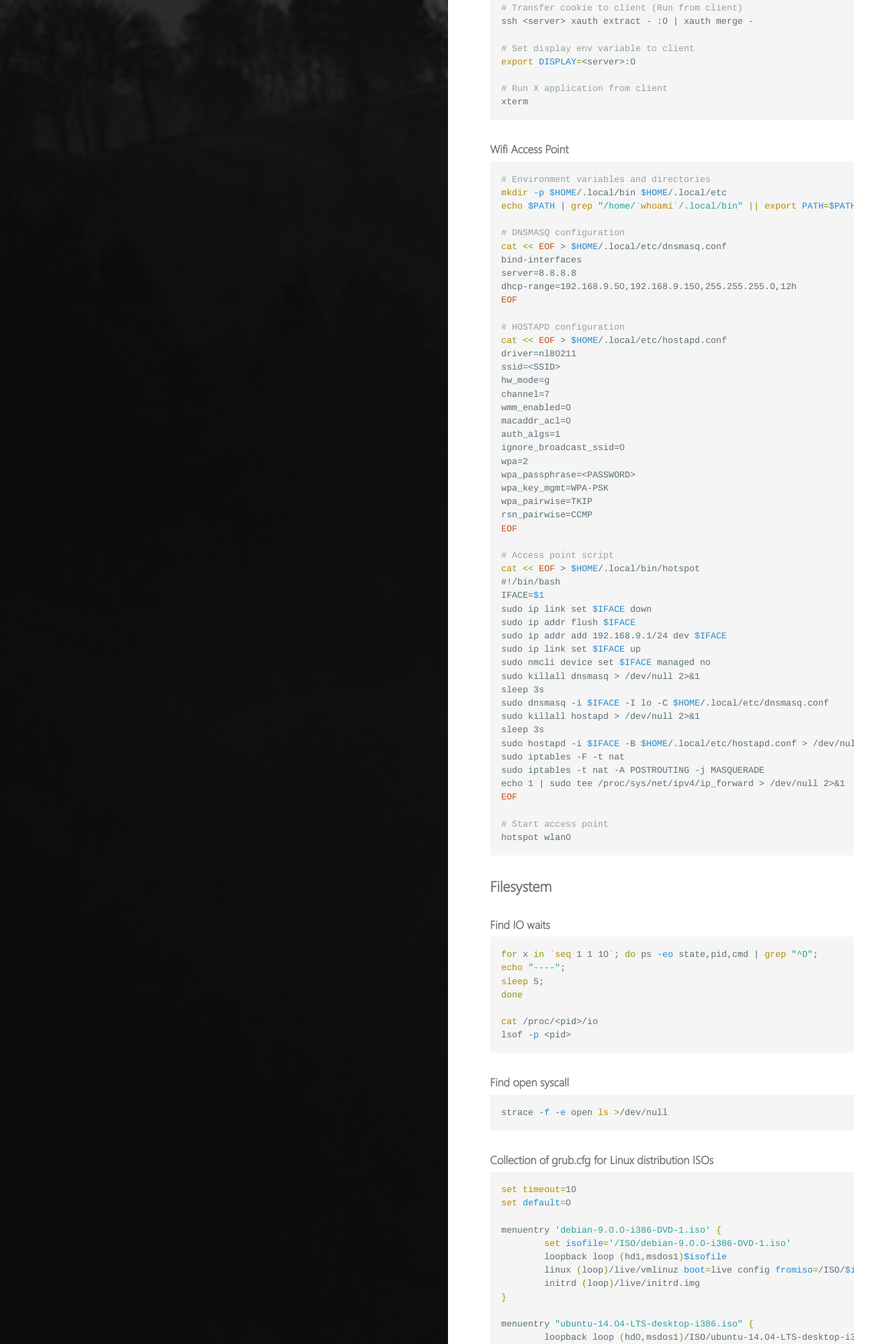
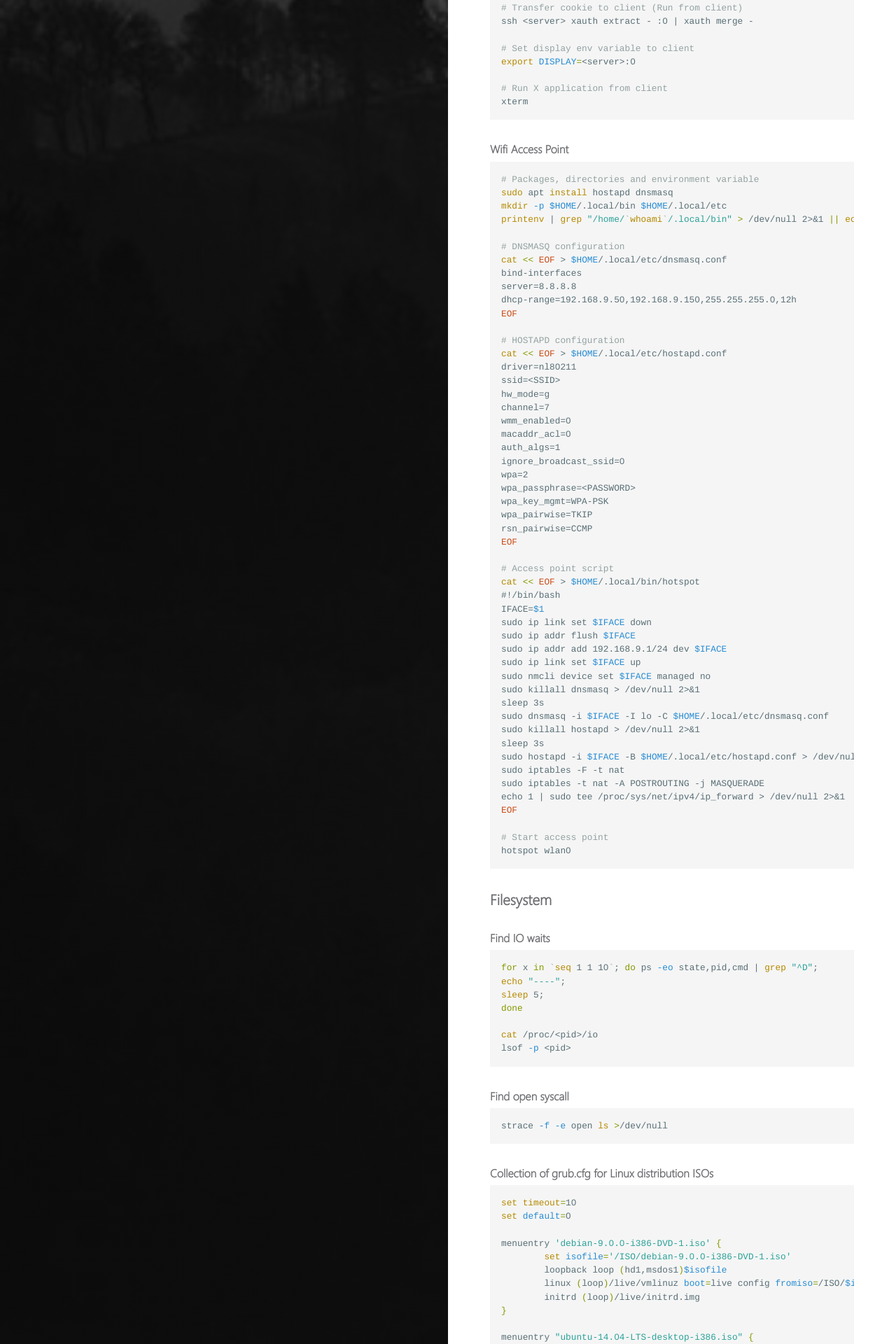
Before and after one commit to kevydotvinu/gnulinuxmate.com, a Jekyll site: the page built from gists.md, in a window 1280 px wide. Shown: the part 2418-4338 px from the top of the page at 70% size. Built offline with Jekyll 4.4.1, drawn with Linux system fonts in a browser that asks for light colours; comment, search, counter and statistics services are not loaded; some of the changed text lies outside the part shown.

Commit message:
added changes in wifi AP

````diff
--- a/gists.md
+++ b/gists.md
@@ -88,9 +88,10 @@
 
 #### Wifi Access Point
 ```bash
-# Environment variables and directories
+# Packages, directories and environment variable
+sudo apt install hostapd dnsmasq
 mkdir -p $HOME/.local/bin $HOME/.local/etc
-echo $PATH | grep "/home/`whoami`/.local/bin" || export PATH=$PATH:$HOME/.local/bin
+printenv | grep "/home/`whoami`/.local/bin" > /dev/null 2>&1 || echo "export PATH=$PATH:$HOME/.local/bin" >> $HOME/.bashrc && bash
 
 # DNSMASQ configuration
 cat << EOF > $HOME/.local/etc/dnsmasq.conf
````
